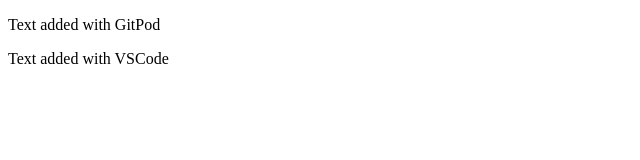
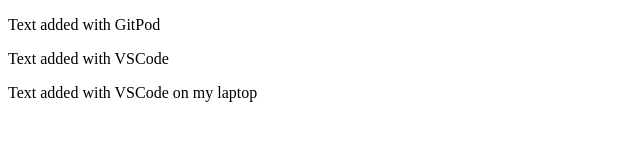
Before and after one commit to alexkavanagh-dev/cli, a plain HTML site: page index.html in a window 1280 px wide. Shown: the whole page, without its empty margins (0-640 px from the left). Drawn offline with Linux system fonts and the light colour scheme.

Commit message:
Added paragraph with VSCode on my laptop

```diff
--- a/index.html
+++ b/index.html
@@ -9,5 +9,6 @@
 <body>
     <p>Text added with GitPod</p>
     <p>Text added with VSCode</p>
+    <p>Text added with VSCode on my laptop</p>
 </body>
 </html>
```
